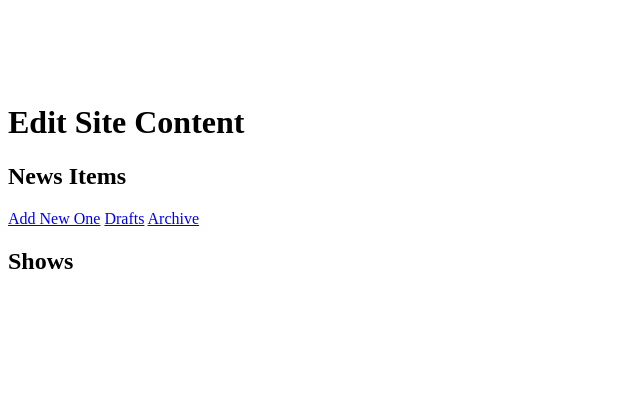
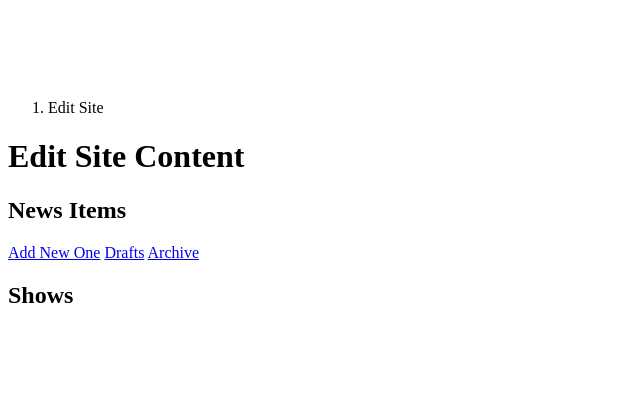
Before and after one commit to thraxil/artsho, a Django app: page /edit/ in a window 1280 px wide. Shown: the top 420 px of the page, without its empty margins (0-640 px from the left). Run offline with Django 3.2, Linux system fonts and the light colour scheme; the visitor is signed in with stand-in values (Sample User, id 1); data that the repository does not hold is empty; some libraries are stand-ins or nearby versions.

Commit message:
breadcrumbs

```diff
--- a/artsho/templates/edit/index.html
+++ b/artsho/templates/edit/index.html
@@ -1,6 +1,11 @@
 {% extends 'edit_base.html' %}
 
 {% block content %}
+
+<ol class="breadcrumb">
+  <li class="active">Edit Site</li>
+</ol>
+
 <h1>Edit Site Content</h1>
 
 <h2>News Items</h2>
--- a/artsho/templates/edit/show.html
+++ b/artsho/templates/edit/show.html
@@ -2,6 +2,12 @@
 {% load thumbnail %}
 
 {% block content %}
+
+<ol class="breadcrumb">
+  <li><a href="/edit/">Edit Site</a></li>
+  <li class="active">{{show.title}}</li>
+</ol>
+
 <h1>Edit {{show.title}}</h1>
 
 {% if messages %}
```
